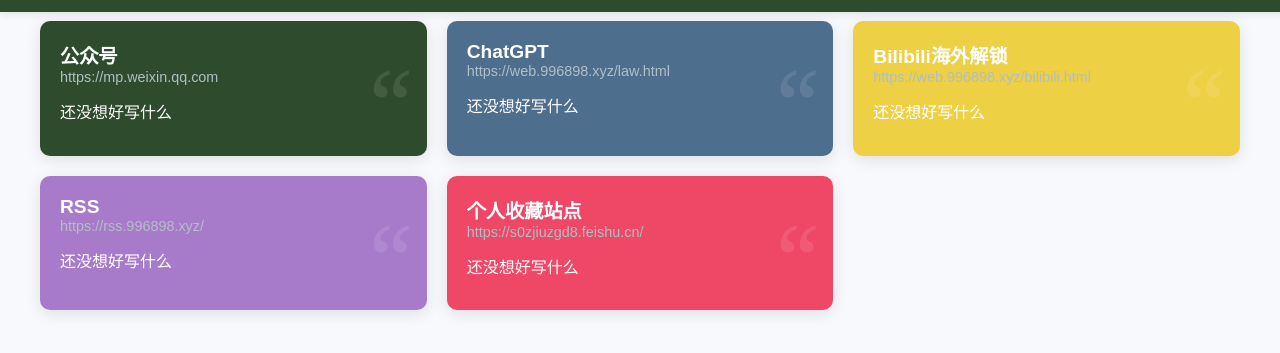
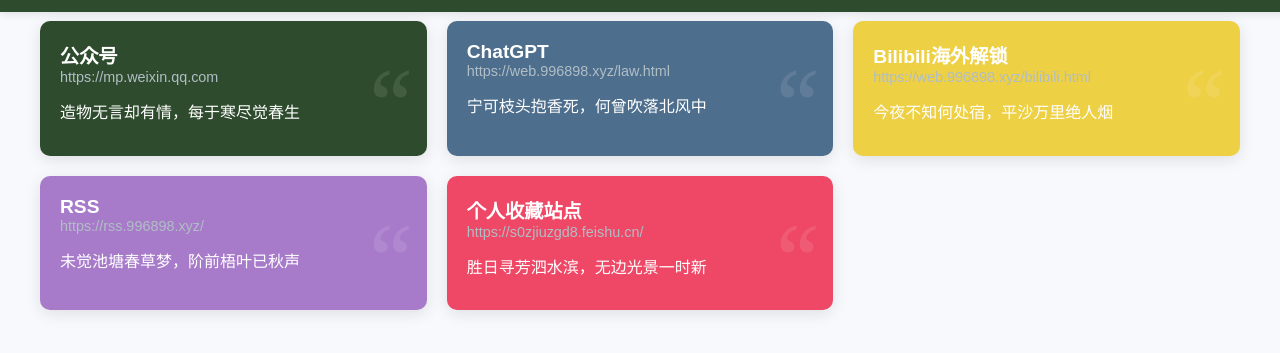
Before and after one commit to Qianxia666/Guide-page, a plain HTML site: page web.html in a window 1280 px wide. Shown: the part 59-412 px from the top of the page. Drawn offline with Linux system fonts and the light colour scheme.

Commit message:
Update web.html

```diff
--- a/web.html
+++ b/web.html
@@ -162,7 +162,7 @@
             </div>
             <div class="quote">“</div>
             <div class="content">
-                <p>还没想好写什么</p>
+                <p>造物无言却有情，每于寒尽觉春生</p>
             </div>
         </a>
         <a href="https://web.996898.xyz/law.html" class="card">
@@ -174,7 +174,7 @@
             </div>
             <div class="quote">“</div>
             <div class="content">
-                <p>还没想好写什么</p>
+                <p>宁可枝头抱香死，何曾吹落北风中</p>
             </div>
         </a>
         <a href="https://web.996898.xyz/bilibili.html" class="card">
@@ -186,7 +186,7 @@
             </div>
             <div class="quote">“</div>
             <div class="content">
-                <p>还没想好写什么</p>
+                <p>今夜不知何处宿，平沙万里绝人烟</p>
             </div>
         </a>
         <a href="https://rss.996898.xyz/" class="card">
@@ -198,7 +198,7 @@
             </div>
             <div class="quote">“</div>
             <div class="content">
-                <p>还没想好写什么</p>
+                <p>未觉池塘春草梦，阶前梧叶已秋声</p>
             </div>
         </a>
         <a href="https://s0zjiuzgd8.feishu.cn/docx/BGHudEZMzoO7IExBRWNcbAzynZd" class="card">
@@ -210,7 +210,7 @@
             </div>
             <div class="quote">“</div>
             <div class="content">
-                <p>还没想好写什么</p>
+                <p>胜日寻芳泗水滨，无边光景一时新</p>
             </div>
         </a>
     </div>
```
